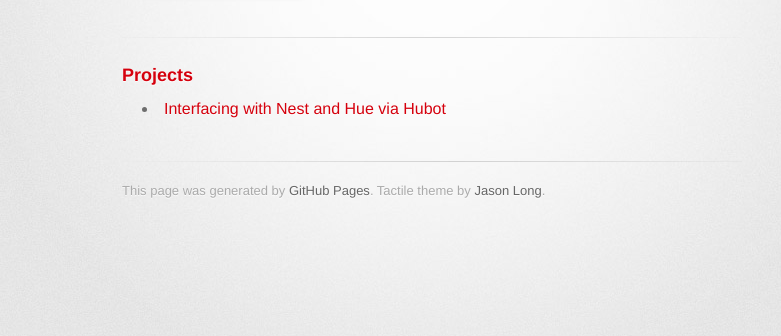
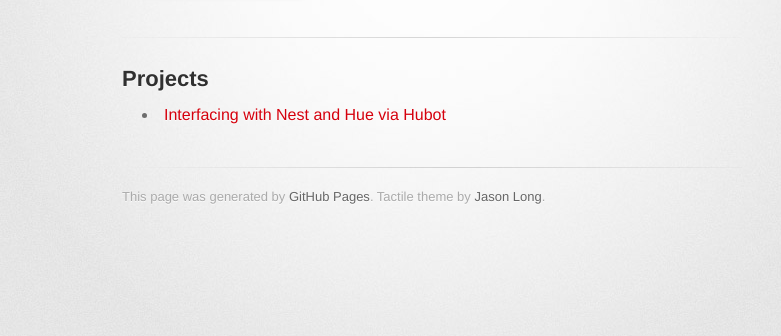
Before and after one commit to slant/slant.github.io, a plain HTML site: page index.html in a window 1280 px wide. Shown: the part 178-514 px from the top of the page, without its empty margins (208-989 px from the left). Drawn offline with Linux system fonts and the light colour scheme; a web font is replaced by a local one.

Commit message:
Update index.html

```diff
--- a/index.html
+++ b/index.html
@@ -29,8 +29,8 @@
         <hr>
 
         <section id="main_content">
-          <h3>
-<a name="projects" class="anchor" href="#projects"><span class="octicon octicon-link"></span></a>Projects</h3>
+          <h2>
+<a name="projects" class="anchor" href="#projects"><span class="octicon octicon-link"></span></a>Projects</h2>
 
 <ul>
 <li><a href="http://slant.github.io/hubot-dreamforce">Interfacing with Nest and Hue via Hubot</a></li>
```
